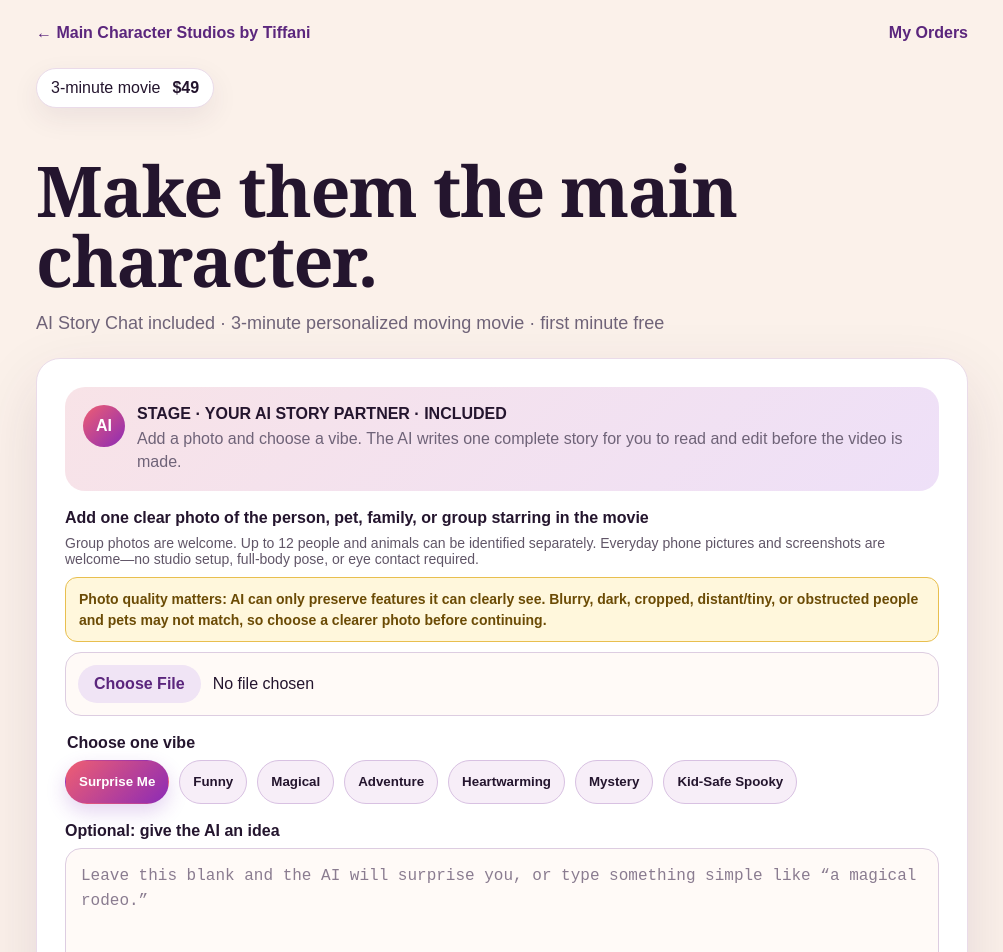
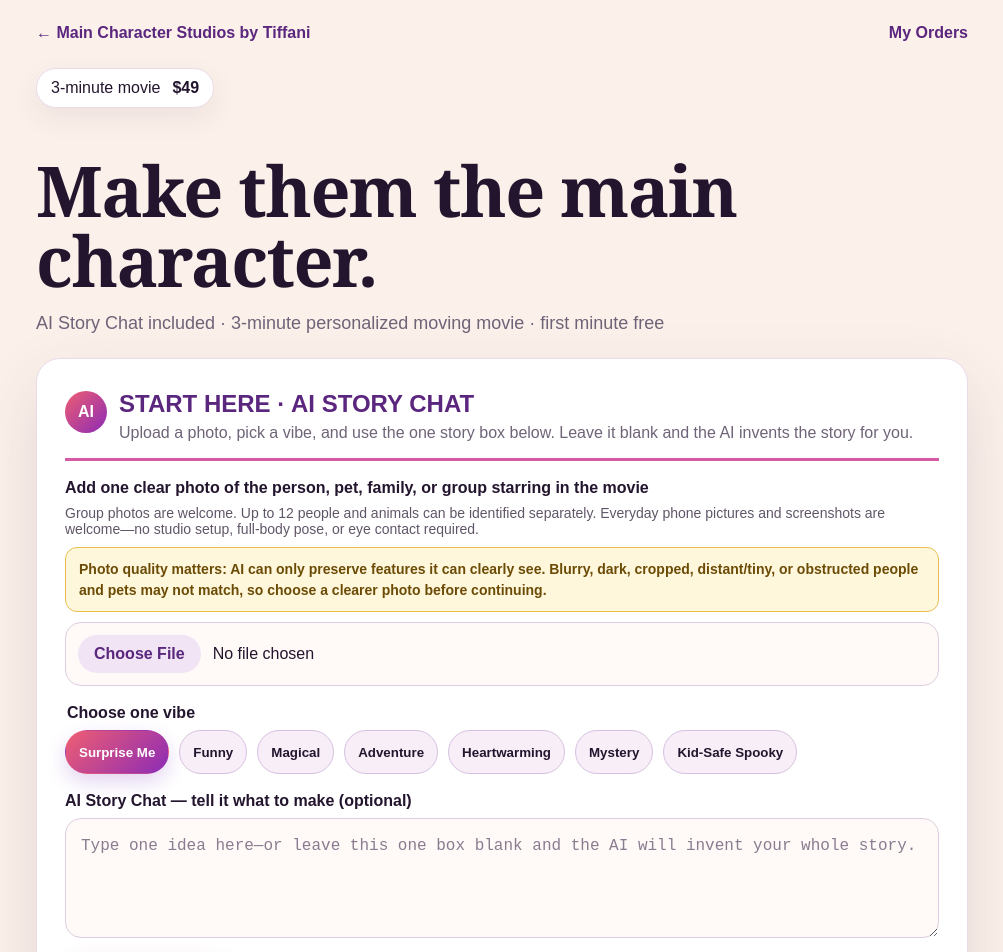
Before and after one commit to debeaux13-cloud/cajun-country, a Next.js app: page /create in a window 1280 px wide. Shown: the top 952 px of the page, without its empty margins (138-1141 px from the left). Built offline with nearby package versions, Linux system fonts and the light colour scheme.

Commit message:
Make AI Story Chat unmistakable and use one story box

```diff
--- a/pages/create.js
+++ b/pages/create.js
@@ -168,7 +168,7 @@ export default function Create(){
       <h1 className='createTitle' style={{fontFamily:'Georgia,serif',fontSize:'clamp(40px,7vw,70px)',marginBottom:8}}>Make them the main character.</h1>
       <p className='createSubtitle' style={{fontSize:18,opacity:.85}}>AI Story Chat included · 3-minute personalized moving movie · first minute free</p>
       <section className='createCard' style={{marginTop:24,background:'#19121f',border:'1px solid #3d2d49',borderRadius:24,padding:20}}>
-        <div className='stageIntro' style={{display:'flex',gap:12,alignItems:'center',marginBottom:14}}><div className='aiBadge' style={{width:42,height:42,borderRadius:99,background:'#7b2cff',display:'grid',placeItems:'center',fontWeight:900}}>AI</div><div><b>STAGE · YOUR AI STORY PARTNER · INCLUDED</b><div style={{opacity:.7}}>Add a photo and choose a vibe. The AI writes one complete story for you to read and edit before the video is made.</div></div></div>
+        <div className='stageIntro' style={{display:'flex',gap:12,alignItems:'center',marginBottom:14}}><div className='aiBadge' style={{width:42,height:42,borderRadius:99,background:'#7b2cff',display:'grid',placeItems:'center',fontWeight:900}}>AI</div><div><b>START HERE · AI STORY CHAT</b><div style={{opacity:.7}}>Upload a photo, pick a vibe, and use the one story box below. Leave it blank and the AI invents the story for you.</div></div></div>
         {busy&&<div className='workingToast' role='status' aria-live='polite'><span className='workingSpinner'/><span>{status||'Creating your story…'}</span></div>}
 
         <div style={{margin:'18px 0'}}>
@@ -182,8 +182,8 @@ export default function Create(){
         <fieldset className='vibePicker' disabled={busy} style={{border:0,padding:0,margin:'18px 0'}}><legend style={{fontWeight:800,marginBottom:8}}>Choose one vibe</legend><div className='vibeButtons' style={{display:'flex',gap:8,flexWrap:'wrap'}}>{VIBES.map(option=><button className='vibeButton' type='button' key={option.value} aria-pressed={vibe===option.value} onClick={()=>chooseVibe(option.value)} style={{padding:'9px 13px',borderRadius:999,fontWeight:800,background:vibe===option.value?'#7b2cff':'#2b2135',color:'#fff',border:vibe===option.value?'2px solid #b994ff':'1px solid #5c4470'}}>{option.label}</button>)}</div></fieldset>
 
         {!selectedDraft&&<>
-          <label htmlFor='story-input' style={{display:'block',fontWeight:800,marginBottom:8}}>Optional: give the AI an idea</label>
-          <textarea className='storyInput' id='story-input' disabled={busy} value={idea} onChange={event=>changeIdea(event.target.value)} placeholder='Leave this blank and the AI will surprise you, or type something simple like “a magical rodeo.”' style={{width:'100%',minHeight:120,padding:15,borderRadius:16,background:'#0f0b13',color:'#fff',boxSizing:'border-box',fontSize:16}}/>
+          <label htmlFor='story-input' style={{display:'block',fontWeight:800,marginBottom:8}}>AI Story Chat — tell it what to make (optional)</label>
+          <textarea className='storyInput' id='story-input' disabled={busy} value={idea} onChange={event=>changeIdea(event.target.value)} placeholder='Type one idea here—or leave this one box blank and the AI will invent your whole story.' style={{width:'100%',minHeight:120,padding:15,borderRadius:16,background:'#0f0b13',color:'#fff',boxSizing:'border-box',fontSize:16}}/>
           <button className='primaryButton' disabled={busy||checkingPhoto||photoCheck?.status==='retry_required'} onClick={stage} style={{marginTop:14,padding:'13px 20px',borderRadius:999,fontWeight:900}}>{busy?'Creating your story…':checkingPhoto?'Checking Photo…':'Create My Story'}</button>
         </>}
         <p className='statusLine' style={{minHeight:24}}>{status}</p>
@@ -214,7 +214,7 @@ export default function Create(){
       .createTitle{line-height:1!important;letter-spacing:-1.5px}
       .createSubtitle{color:#6f6378!important;opacity:1!important}
       .createCard{background:#fff!important;border:1px solid #eadbe9!important;box-shadow:0 24px 65px rgba(67,36,78,.12);padding:28px!important}
-      .stageIntro{padding:18px;border-radius:20px;background:linear-gradient(135deg,#f8e3e7,#eee0f8);align-items:flex-start!important}
+      .stageIntro{padding:4px 0 14px;border-bottom:3px solid #d75aa7;align-items:flex-start!important}.stageIntro b{display:block;font-size:24px;line-height:1.1;color:#5b267d}
       .stageIntro>div:last-child>div{color:#6f6378;opacity:1!important;margin-top:4px;line-height:1.45}
       .aiBadge{background:linear-gradient(135deg,#ef5e72,#8c2bb6)!important;color:#fff;flex:0 0 42px}
       .photoNote{color:#6b4b05!important;background:#fff7dc!important;border-color:#e8bf4f!important}
@@ -246,7 +246,7 @@ export default function Create(){
       @media(max-width:640px){
         .createShell{padding:16px!important}
         .createHeader{align-items:flex-start!important}
-        .createTitle{font-size:34px!important;line-height:1.05!important;margin-top:18px!important}
+        .createTitle{font-size:30px!important;line-height:1.05!important;margin-top:18px!important}
         .createSubtitle{font-size:15px!important;line-height:1.45}
         .createCard{padding:14px!important;border-radius:18px!important}
         .stageIntro{display:block!important}
```
